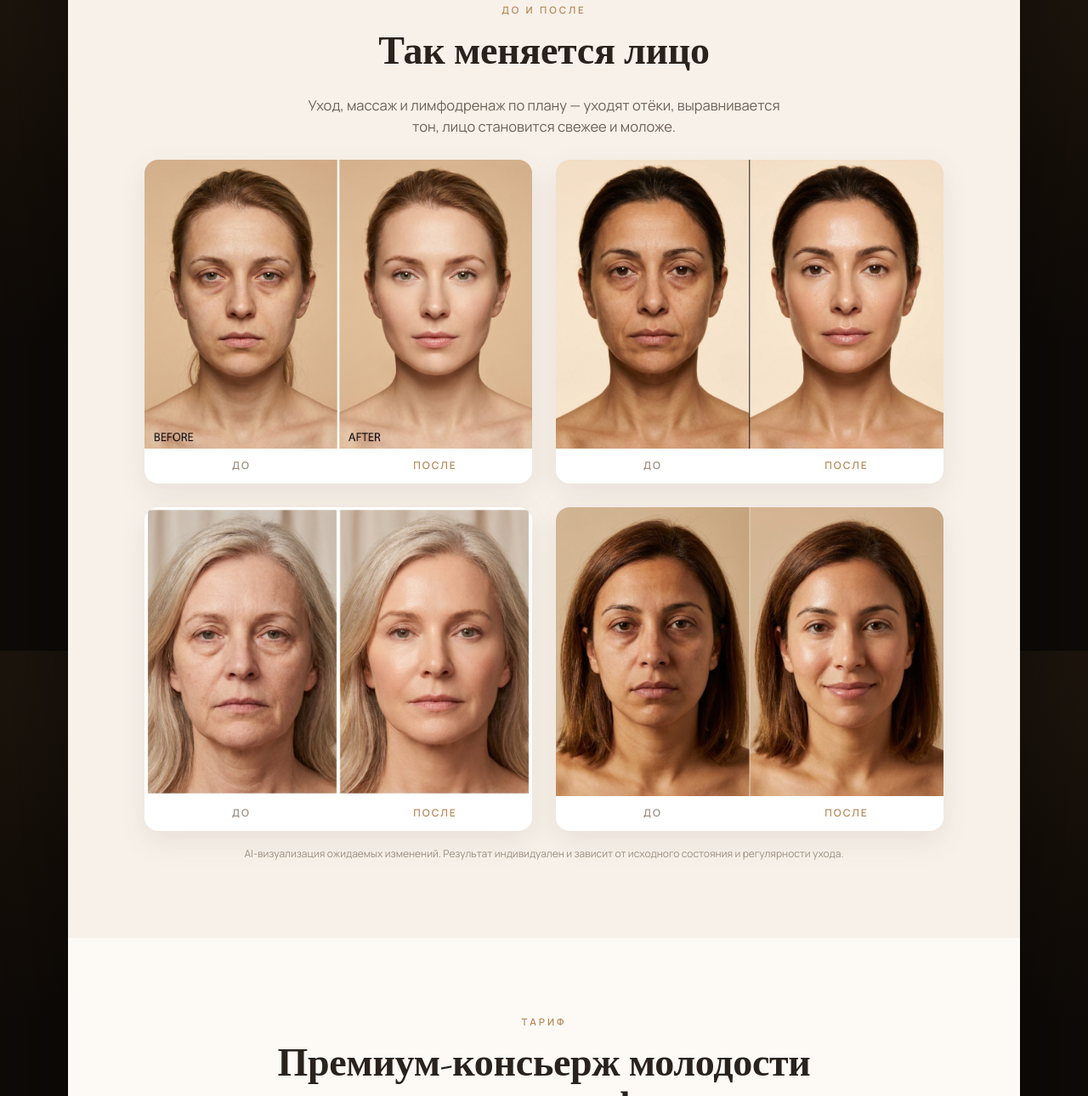
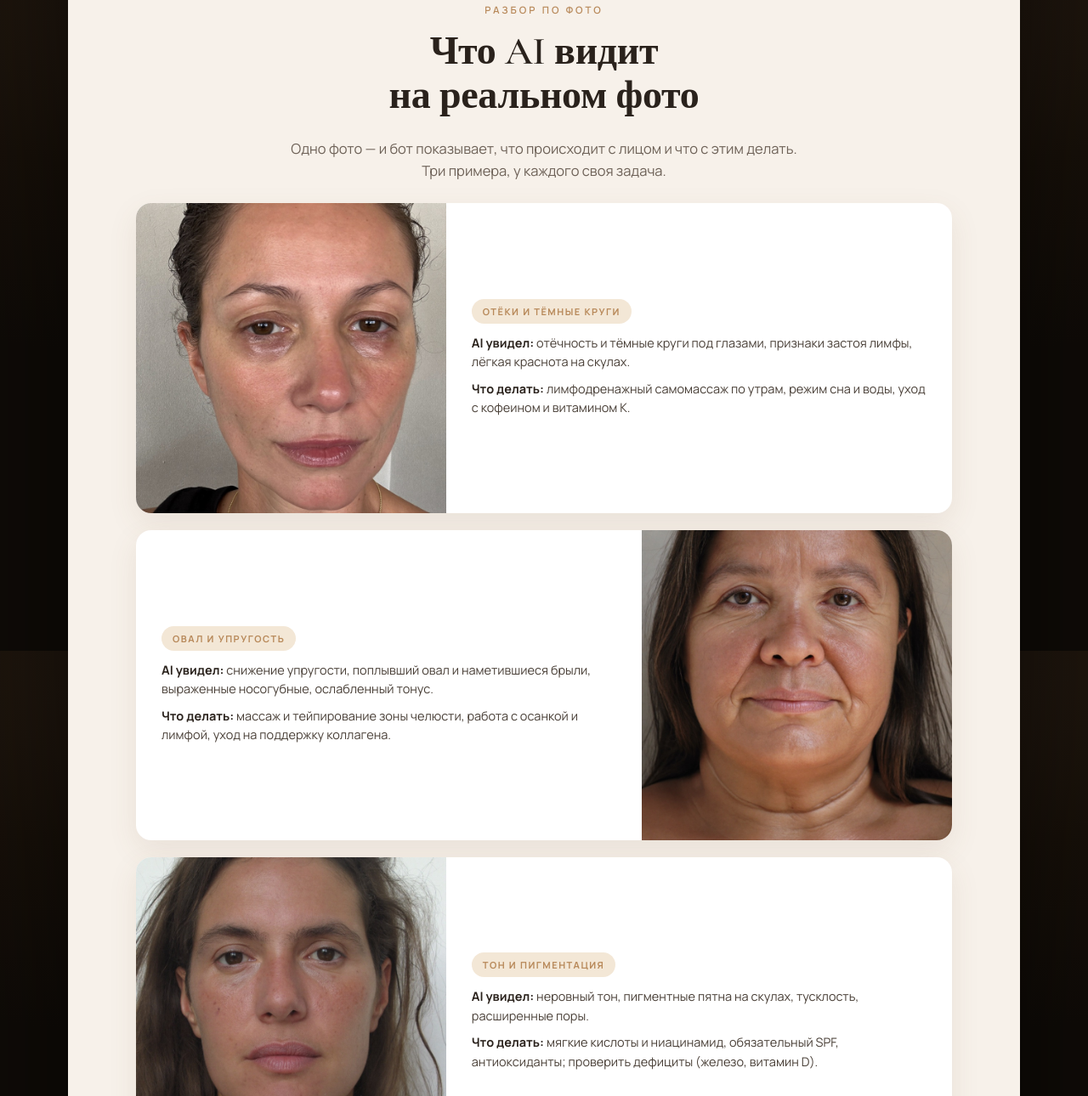
Before and after one commit to SCavalli/beyond-beauty-site, a plain HTML site: page index.html in a window 1280 px wide. Shown: the part 4834-6124 px from the top of the page at 85% size. Drawn offline with nearby package versions, Linux system fonts and the light colour scheme.

Commit message:
Replace before/after with believable per-photo analysis cases (varied concerns)

```diff
--- a/index.html
+++ b/index.html
@@ -116,15 +116,17 @@
   .locked { background:#3a2f24; border:1px dashed #6b5843; border-radius:12px; padding:14px 15px; font-size:13.5px; color:#f0d8be; margin-top:14px; line-height:1.5; }
   .proofnote { font-size:12px; color:#9b8e80; margin-top:16px; line-height:1.5; }
 
-  /* BEFORE / AFTER */
-  .ba { background:#f7f1ea; text-align:center; }
-  .ba .sub { max-width:560px; margin:0 auto; }
-  .bagrid { display:grid; grid-template-columns:1fr; gap:20px; margin-top:26px; }
-  .ba figure { margin:0; background:#fff; border-radius:16px; overflow:hidden; box-shadow:0 12px 34px rgba(120,90,60,0.10); }
-  .ba figure img { width:100%; display:block; }
-  .ba figcaption { display:flex; }
-  .ba figcaption span { flex:1; padding:11px 0; font-size:12px; letter-spacing:2px; text-transform:uppercase; color:#9b8e80; font-weight:600; }
-  .ba figcaption span.after { color:#b8895a; }
+  /* CASES — разбор по фото */
+  .cases { background:#f7f1ea; text-align:center; }
+  .cases .sub { max-width:600px; margin:0 auto; }
+  .casegrid { display:flex; flex-direction:column; gap:20px; margin-top:26px; text-align:left; }
+  .case { background:#fff; border-radius:18px; overflow:hidden; box-shadow:0 12px 34px rgba(120,90,60,0.10); }
+  .case img { width:100%; display:block; }
+  .casebody { padding:20px 22px; }
+  .ctag { display:inline-block; font-size:11px; letter-spacing:1.5px; text-transform:uppercase; font-weight:700; color:#b8895a; background:#f3e7d6; border-radius:30px; padding:6px 13px; margin-bottom:12px; }
+  .casebody p { font-size:14.5px; color:#4a4038; margin-bottom:9px; line-height:1.55; }
+  .casebody p:last-child { margin-bottom:0; }
+  .casebody b { color:#2a221c; }
   .banote { font-size:12px; color:#9b8e80; margin-top:18px; line-height:1.5; }
 
   /* ===== DESKTOP (адаптив) ===== */
@@ -150,7 +152,11 @@
     .steps > .eyebrow, .steps > h2 { grid-column:1 / -1; }
 
     .split img { max-height:560px; object-fit:cover; }
-    .bagrid { grid-template-columns:1fr 1fr; gap:28px; max-width:940px; margin-left:auto; margin-right:auto; }
+    .casegrid { max-width:960px; margin-left:auto; margin-right:auto; }
+    .case { display:flex; align-items:stretch; }
+    .case img { width:38%; object-fit:cover; }
+    .casebody { flex:1; padding:26px 30px; align-self:center; }
+    .case:nth-child(even) { flex-direction:row-reverse; }
 
     .pcard { max-width:560px; margin-left:auto; margin-right:auto; }
     .result .rlist { columns:2; column-gap:48px; }
@@ -237,17 +243,37 @@
     <p class="proofnote">Это реальный разбор бота. Косметологический экспресс-обзор, не медицинский диагноз.</p>
   </section>
 
-  <section class="ba">
-    <div class="eyebrow">До и после</div>
-    <h2 style="margin-top:14px">Так меняется лицо</h2>
-    <p class="sub">Уход, массаж и лимфодренаж по плану — уходят отёки, выравнивается тон, лицо становится свежее и моложе.</p>
-    <div class="bagrid">
-      <figure><img src="ba1.jpg" alt="До и после"><figcaption><span>До</span><span class="after">После</span></figcaption></figure>
-      <figure><img src="ba2.jpg" alt="До и после"><figcaption><span>До</span><span class="after">После</span></figcaption></figure>
-      <figure><img src="ba3.jpg" alt="До и после"><figcaption><span>До</span><span class="after">После</span></figcaption></figure>
-      <figure><img src="ba4.jpg" alt="До и после"><figcaption><span>До</span><span class="after">После</span></figcaption></figure>
+  <section class="cases">
+    <div class="eyebrow">Разбор по фото</div>
+    <h2 style="margin-top:14px">Что AI видит<br>на реальном фото</h2>
+    <p class="sub">Одно фото — и бот показывает, что происходит с лицом и что с этим делать. Три примера, у каждого своя задача.</p>
+    <div class="casegrid">
+      <div class="case">
+        <img src="case1.jpg" alt="Пример разбора">
+        <div class="casebody">
+          <div class="ctag">Отёки и тёмные круги</div>
+          <p><b>AI увидел:</b> отёчность и тёмные круги под глазами, признаки застоя лимфы, лёгкая краснота на скулах.</p>
+          <p><b>Что делать:</b> лимфодренажный самомассаж по утрам, режим сна и воды, уход с кофеином и витамином К.</p>
+        </div>
+      </div>
+      <div class="case">
+        <img src="case2.jpg" alt="Пример разбора">
+        <div class="casebody">
+          <div class="ctag">Овал и упругость</div>
+          <p><b>AI увидел:</b> снижение упругости, поплывший овал и наметившиеся брыли, выраженные носогубные, ослабленный тонус.</p>
+          <p><b>Что делать:</b> массаж и тейпирование зоны челюсти, работа с осанкой и лимфой, уход на поддержку коллагена.</p>
+        </div>
+      </div>
+      <div class="case">
+        <img src="case3.jpg" alt="Пример разбора">
+        <div class="casebody">
+          <div class="ctag">Тон и пигментация</div>
+          <p><b>AI увидел:</b> неровный тон, пигментные пятна на скулах, тусклость, расширенные поры.</p>
+          <p><b>Что делать:</b> мягкие кислоты и ниацинамид, обязательный SPF, антиоксиданты; проверить дефициты (железо, витамин D).</p>
+        </div>
+      </div>
     </div>
-    <p class="banote">AI-визуализация ожидаемых изменений. Результат индивидуален и зависит от исходного состояния и регулярности ухода.</p>
+    <p class="banote">AI-анализ по фото. Косметологический разбор, не медицинский диагноз.</p>
   </section>
 
   <section class="price">
```
Also changed, not shown: ba1.jpg (deleted), ba2.jpg (deleted), ba3.jpg (deleted), ba4.jpg (deleted), case1.jpg (added), case2.jpg (added), case3.jpg (added).
